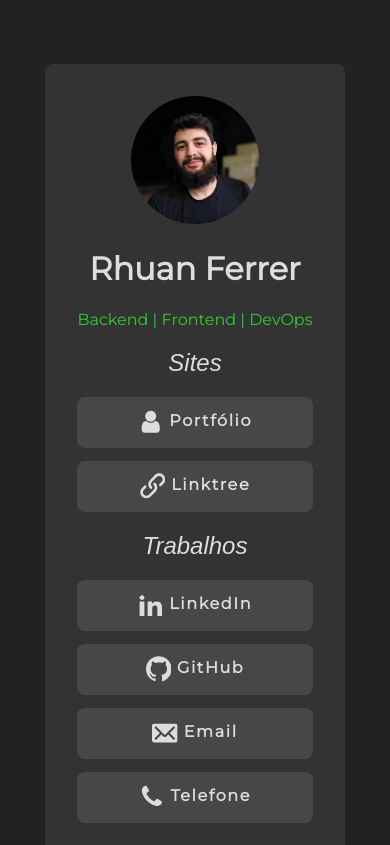
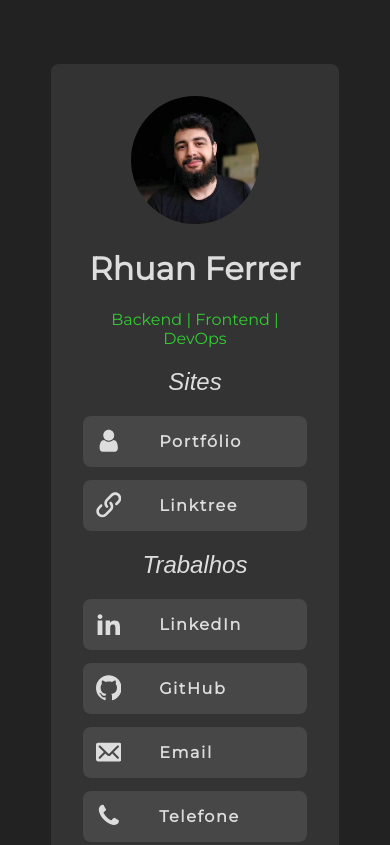
Before and after one commit to rhuanpk/facec, a plain HTML site: page dev/links_sociais/index.html in a window 390 px wide. Shown: the top 845 px of the page. Drawn offline with Linux system fonts and the light colour scheme; a web font is replaced by a local one.

Commit message:
idw: upgrade social links mobile layout

```diff
--- a/dev/links_sociais/css/content.css
+++ b/dev/links_sociais/css/content.css
@@ -14,6 +14,8 @@
 }
 
 .content__link {
+	--padding: .8em;
+
 	background-color: color-mix(in srgb, var(--primary-color), white 10%);
 	color: inherit;
 	font-weight: bold;
@@ -21,8 +23,9 @@
 	letter-spacing: .1em;
 	border-radius: var(--border-radius);
 
-	display: block;
-	padding: .8em 10dvw;
+	padding: var(--padding);
+	display: flex;
+	align-items: center;
 
 	transform: scale(100%);
 	transition-property: background-color, transform;
@@ -35,4 +38,9 @@
 
 		transform: scale(105%);
 	}
+
 }
+
+.content__link>.icon {
+	margin-right: calc(50% - var(--padding) - var(--font-size-icon));
+}
--- a/dev/links_sociais/css/style.css
+++ b/dev/links_sociais/css/style.css
@@ -7,6 +7,7 @@
 	--primary-color-light: #ddd;
 	--accent-color: limegreen;
 
+	--font-size-icon: 1.6em;
 	--border-radius: 8px;
 }
 
@@ -15,18 +16,22 @@ body {
 	color: var(--primary-color-light);
 	font-family: 'Montserrat', sans-serif;
 	text-align: center;
+
+	/* display: flex; */
+	/* justify-content: center; */
+	/* align-items: center; */
 }
 
 main {
 	background-color: var(--primary-color);
 	border-radius: var(--border-radius);
 
-	width: fit-content;
+	max-width: 400px;
+	width: 60%;
 	margin: 4em auto;
 	padding: 2em;
 }
 
 .icon {
-	font-size: 1.6em;
-	vertical-align: middle;
+	font-size: var(--font-size-icon);
 }
```
